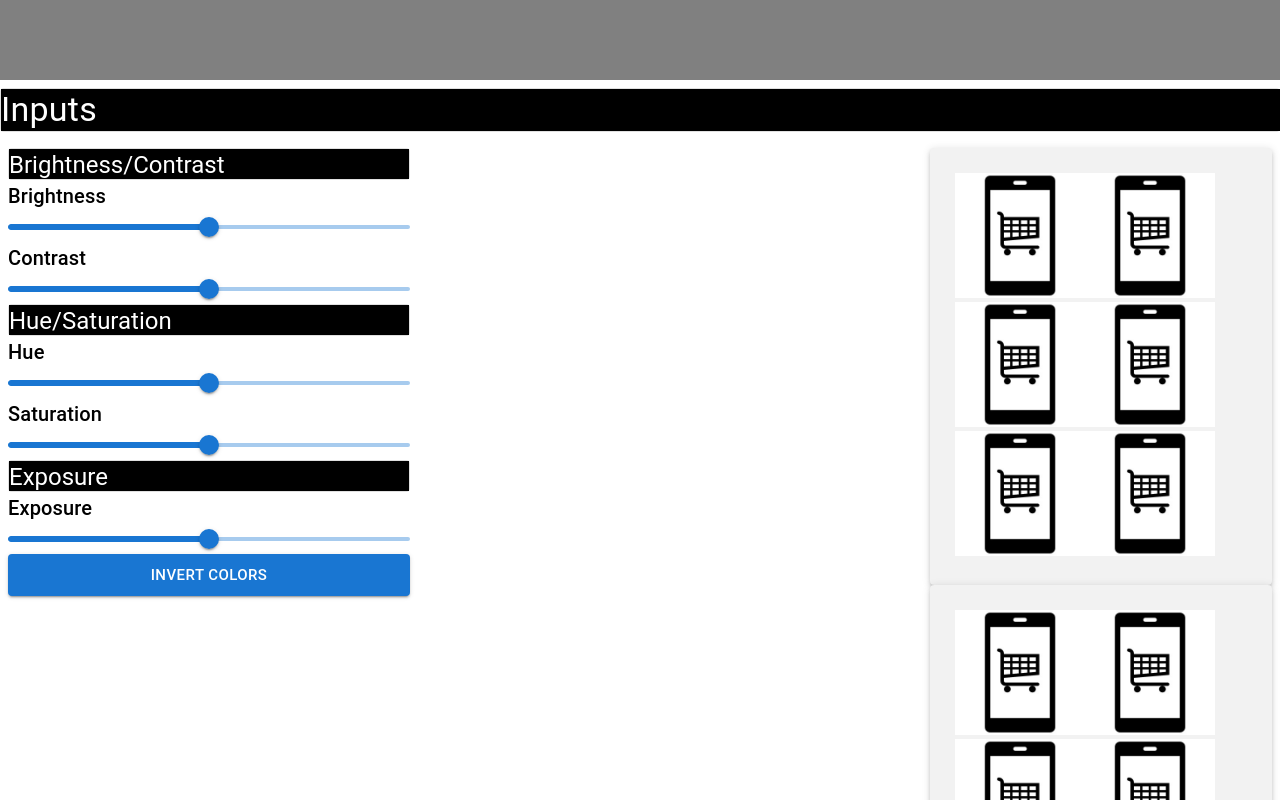
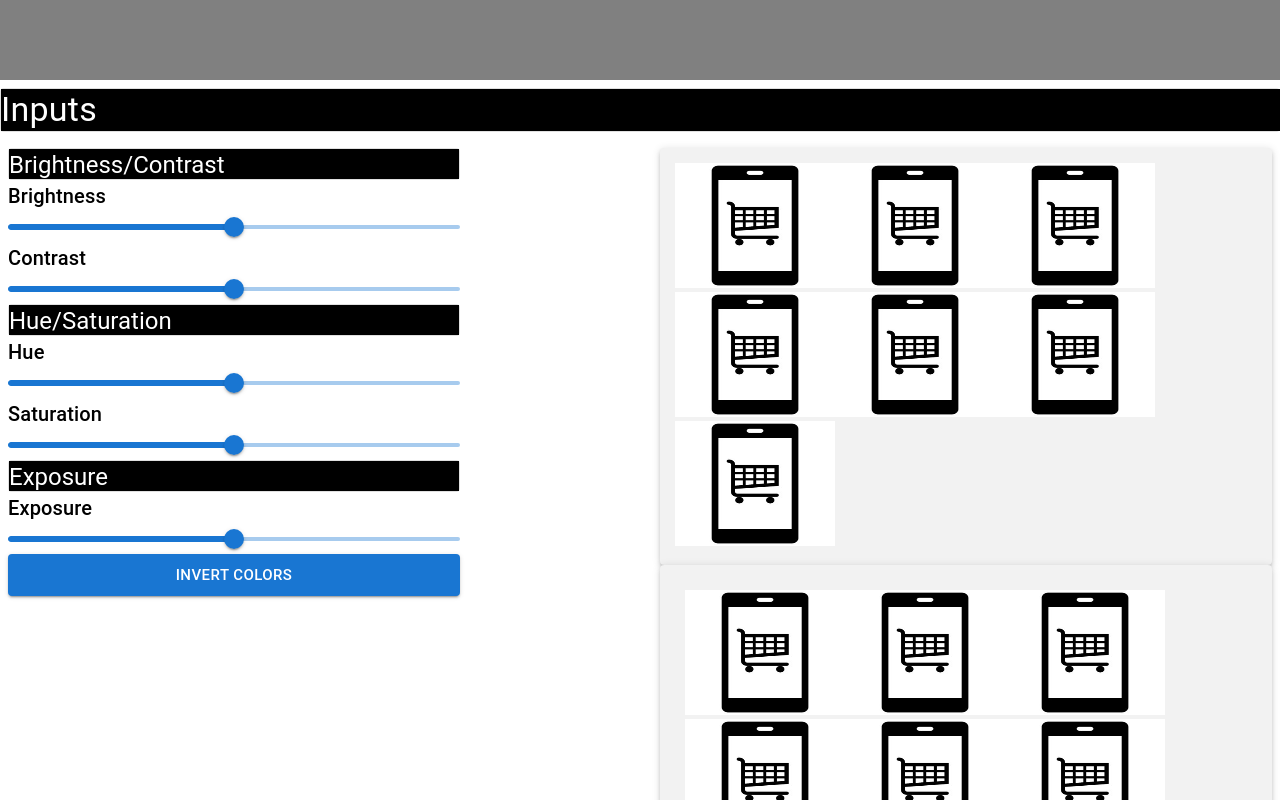
Before and after one commit to iubaldo/CS-422-Course-Project, a React (Create React App) app: page /step1 in a window 1280 px wide. Shown: the top 800 px of the page. Built offline with nearby package versions, Linux system fonts and the light colour scheme.

Commit message:
Added more preview pics and increased slider size

```diff
--- a/src/Pages/Manualadjustments.jsx
+++ b/src/Pages/Manualadjustments.jsx
@@ -24,13 +24,13 @@ class ManualAdjust extends Component {
 				</Box>
 				</Paper>
 
-				<Stack direction = "row" padding={1} spacing = {65}>
+				<Stack direction = "row" padding={1} spacing = {25}>
 								{/*Box on the left */}
 								<Stack>
 
 						{/*Brightness/Contrast Section*/}
 						<Paper variant = "outlined">
-						<Box sx={{width: 400, height: 30, backgroundColor: 'black'}}>
+						<Box sx={{width: 450, height: 30, backgroundColor: 'black'}}>
 							<Typography color = "white" variant="h5">Brightness/Contrast</Typography>
 						</Box>
 						</Paper>
@@ -41,7 +41,7 @@ class ManualAdjust extends Component {
 
 						{/*Hue/Saturation Section*/}
 						<Paper variant = "outlined">
-						<Box sx={{width: 400, height: 30, backgroundColor: 'black'}}>
+						<Box sx={{width: 450, height: 30, backgroundColor: 'black'}}>
 							<Typography color = "white" variant="h5">Hue/Saturation</Typography>
 						</Box>
 						</Paper>
@@ -52,7 +52,7 @@ class ManualAdjust extends Component {
 
 						{/*Exposure Section*/}
 						<Paper variant = "outlined">
-						<Box sx={{width: 400, height: 30, backgroundColor: 'black'}}>
+						<Box sx={{width: 450, height: 30, backgroundColor: 'black'}}>
 							<Typography color = "white" variant="h5">Exposure</Typography>
 						</Box>
 						</Paper>
@@ -67,37 +67,41 @@ class ManualAdjust extends Component {
 
 				<Stack>
 
-						<Paper elevation={3} style={{padding: 25, backgroundColor:"#f2f2f2"}}>
-						<img style={{width:130, height:125}} src="/Images/projectimage.jpg"/>
-						<img style={{width:130, height:125}} src="/Images/projectimage.jpg"/>
-						<img style={{width:130, height:125}} src="/Images/projectimage.jpg"/>
-						<img style={{width:130, height:125}} src="/Images/projectimage.jpg"/>
-						<img style={{width:130, height:125}} src="/Images/projectimage.jpg"/>
-						<img style={{width:130, height:125}} src="/Images/projectimage.jpg"/>
+						<Paper elevation={3} style={{padding: 15, backgroundColor:"#f2f2f2"}}>
+						<img style={{width:160, height:125}} src="/Images/projectimage.jpg"/>
+						<img style={{width:160, height:125}} src="/Images/projectimage.jpg"/>
+						<img style={{width:160, height:125}} src="/Images/projectimage.jpg"/>
+						<img style={{width:160, height:125}} src="/Images/projectimage.jpg"/>
+						<img style={{width:160, height:125}} src="/Images/projectimage.jpg"/>
+						<img style={{width:160, height:125}} src="/Images/projectimage.jpg"/>
+						<img style={{width:160, height:125}} src="/Images/projectimage.jpg"/>
 						</Paper>
 						<Paper elevation={3} style={{padding: 25, backgroundColor:"#f2f2f2"}}>
-						<img style={{width:130, height:125}} src="/Images/projectimage.jpg"/>
-						<img style={{width:130, height:125}} src="/Images/projectimage.jpg"/>
-						<img style={{width:130, height:125}} src="/Images/projectimage.jpg"/>
-						<img style={{width:130, height:125}} src="/Images/projectimage.jpg"/>
-						<img style={{width:130, height:125}} src="/Images/projectimage.jpg"/>
-						<img style={{width:130, height:125}} src="/Images/projectimage.jpg"/>
+						<img style={{width:160, height:125}} src="/Images/projectimage.jpg"/>
+						<img style={{width:160, height:125}} src="/Images/projectimage.jpg"/>
+						<img style={{width:160, height:125}} src="/Images/projectimage.jpg"/>
+						<img style={{width:160, height:125}} src="/Images/projectimage.jpg"/>
+						<img style={{width:160, height:125}} src="/Images/projectimage.jpg"/>
+						<img style={{width:160, height:125}} src="/Images/projectimage.jpg"/>
+						<img style={{width:160, height:125}} src="/Images/projectimage.jpg"/>
 						</Paper>
 						<Paper elevation={3} style={{padding: 25, backgroundColor:"#f2f2f2"}}>
-						<img style={{width:130, height:125}} src="/Images/projectimage.jpg"/>
-						<img style={{width:130, height:125}} src="/Images/projectimage.jpg"/>
-						<img style={{width:130, height:125}} src="/Images/projectimage.jpg"/>
-						<img style={{width:130, height:125}} src="/Images/projectimage.jpg"/>
-						<img style={{width:130, height:125}} src="/Images/projectimage.jpg"/>
-						<img style={{width:130, height:125}} src="/Images/projectimage.jpg"/>
+						<img style={{width:160, height:125}} src="/Images/projectimage.jpg"/>
+						<img style={{width:160, height:125}} src="/Images/projectimage.jpg"/>
+						<img style={{width:160, height:125}} src="/Images/projectimage.jpg"/>
+						<img style={{width:160, height:125}} src="/Images/projectimage.jpg"/>
+						<img style={{width:160, height:125}} src="/Images/projectimage.jpg"/>
+						<img style={{width:160, height:125}} src="/Images/projectimage.jpg"/>
+						<img style={{width:160, height:125}} src="/Images/projectimage.jpg"/>
 						</Paper>
 						<Paper elevation={3} style={{padding: 25, backgroundColor:"#f2f2f2"}}>
-						<img style={{width:130, height:125}} src="/Images/projectimage.jpg"/>
-						<img style={{width:130, height:125}} src="/Images/projectimage.jpg"/>
-						<img style={{width:130, height:125}} src="/Images/projectimage.jpg"/>
-						<img style={{width:130, height:125}} src="/Images/projectimage.jpg"/>
-						<img style={{width:130, height:125}} src="/Images/projectimage.jpg"/>
-						<img style={{width:130, height:125}} src="/Images/projectimage.jpg"/>
+						<img style={{width:160, height:125}} src="/Images/projectimage.jpg"/>
+						<img style={{width:160, height:125}} src="/Images/projectimage.jpg"/>
+						<img style={{width:160, height:125}} src="/Images/projectimage.jpg"/>
+						<img style={{width:160, height:125}} src="/Images/projectimage.jpg"/>
+						<img style={{width:160, height:125}} src="/Images/projectimage.jpg"/>
+						<img style={{width:160, height:125}} src="/Images/projectimage.jpg"/>
+						<img style={{width:160, height:125}} src="/Images/projectimage.jpg"/>
 						</Paper>
 				</Stack>
 
```
